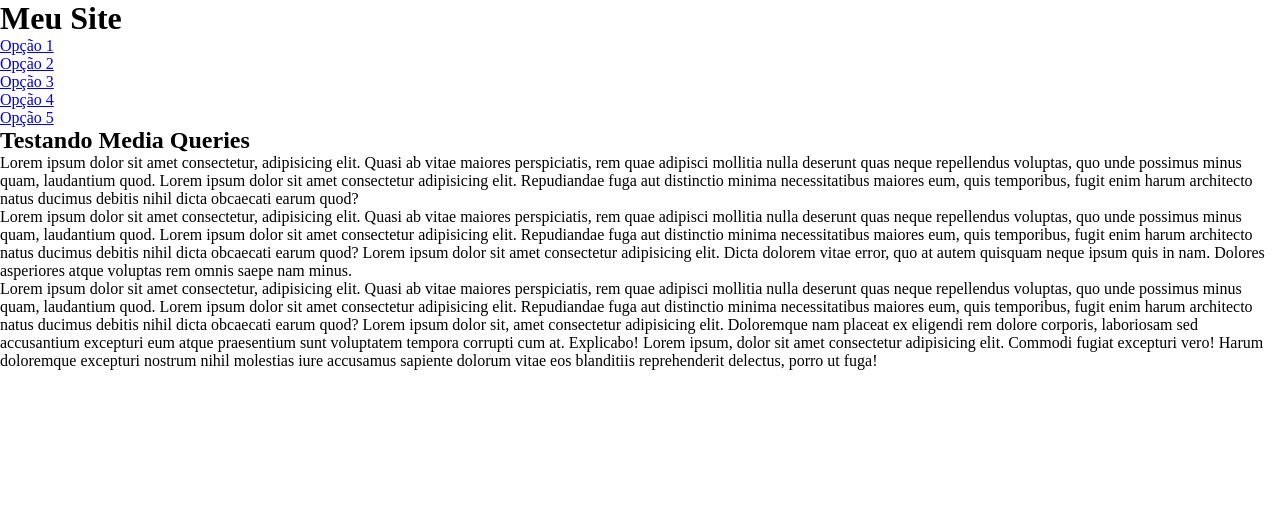
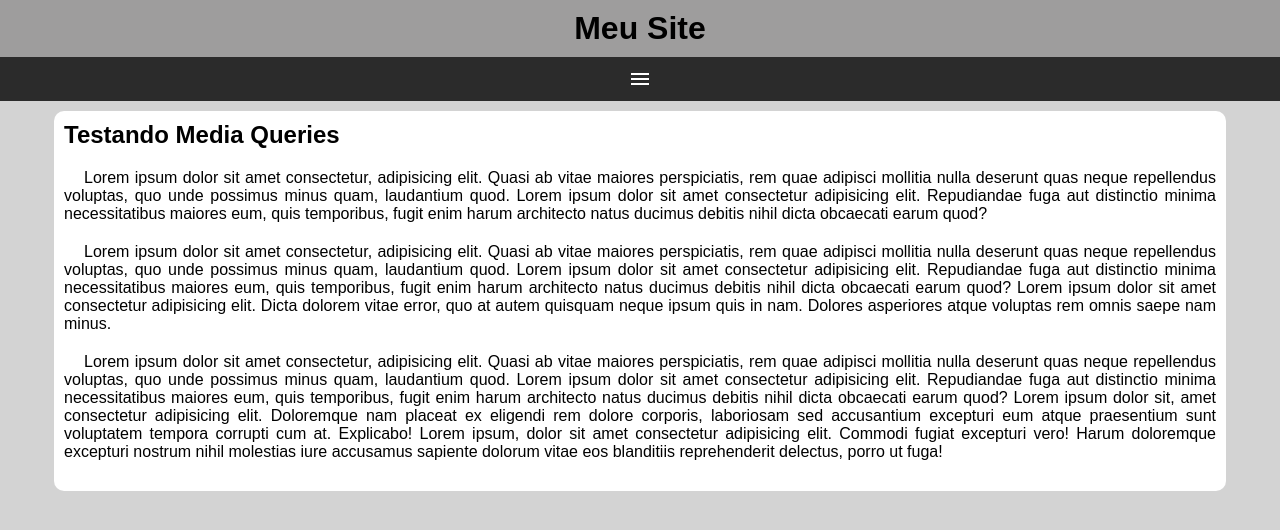
Before and after one commit to JoaoGuiMarques/html-css, a plain HTML site: page exercicios/ex026/mq005/index.html in a window 1280 px wide. Drawn offline with nearby package versions, Linux system fonts and the light colour scheme.

Commit message:
ex 26 005 mq

```diff
--- a/exercicios/ex026/mq005/estilos/style.css
+++ b/exercicios/ex026/mq005/estilos/style.css
@@ -1,6 +1,75 @@
 @charset "UTF-8";
 
 * {
+    font-family: Arial, Helvetica, sans-serif;
     margin: 0px;
     padding: 0px;
 }
+
+body, html {
+    background-color: lightgray;
+}
+
+header {
+    background-color: rgb(158, 157, 157);
+}
+
+header > h1 {
+    padding: 10px;
+    text-align: center;
+}
+
+#burguer {
+    background-color: rgb(43, 43, 43);
+    color: white;
+    display: block;
+    text-align: center;
+    padding: 10px;
+    cursor: pointer;
+}
+
+#burguer:hover {
+    background-color: white;
+    color: black;
+}
+
+menu {
+    display: none;
+}
+
+menu > ul {
+    list-style-type: none;
+}
+
+menu a {
+    display: block;
+    padding: 10px;
+    text-decoration: none;
+    text-align: center;
+    background-color: rgb(104, 104, 104);
+    color: white;
+    border-top: 2px solid gray ;
+}
+
+menu a:hover {
+    background-color: gray;
+}
+
+main {
+    width: 90vw;
+    background-color: white;
+    margin: auto;
+    margin-top: 10px;
+    padding: 10px;
+    border-radius: 10px;
+}
+
+article > h2 {
+    padding-bottom: 20px;
+}
+
+article > p {
+    text-align: justify;
+    margin-bottom: 20px;
+    text-indent: 20px;
+}
--- a/exercicios/ex026/mq005/index.html
+++ b/exercicios/ex026/mq005/index.html
@@ -4,12 +4,14 @@
     <meta charset="UTF-8">
     <meta name="viewport" content="width=device-width, initial-scale=1.0">
     <title>Media Query</title>
+    <link href="https://fonts.googleapis.com/css2?family=Material+Symbols+Outlined" rel="stylesheet" />
     <link rel="stylesheet" href="estilos/style.css">
 </head>
 <body>
     <header>
         <h1>Meu Site</h1>
-        <menu>
+        <span id="burguer" class="material-symbols-outlined" onclick="clickMenu()">menu</span>
+        <menu id="itens">
             <ul>
                 <li><a href="#">Opção 1</a></li>
                 <li><a href="#">Opção 2</a></li>
@@ -29,5 +31,14 @@
             <p>Lorem ipsum dolor sit amet consectetur, adipisicing elit. Quasi ab vitae maiores perspiciatis, rem quae adipisci mollitia nulla deserunt quas neque repellendus voluptas, quo unde possimus minus quam, laudantium quod. Lorem ipsum dolor sit amet consectetur adipisicing elit. Repudiandae fuga aut distinctio minima necessitatibus maiores eum, quis temporibus, fugit enim harum architecto natus ducimus debitis nihil dicta obcaecati earum quod? Lorem ipsum dolor sit, amet consectetur adipisicing elit. Doloremque nam placeat ex eligendi rem dolore corporis, laboriosam sed accusantium excepturi eum atque praesentium sunt voluptatem tempora corrupti cum at. Explicabo! Lorem ipsum, dolor sit amet consectetur adipisicing elit. Commodi fugiat excepturi vero! Harum doloremque excepturi nostrum nihil molestias iure accusamus sapiente dolorum vitae eos blanditiis reprehenderit delectus, porro ut fuga!</p>
         </article>
     </main>
+    <script>
+        function clickMenu() {
+            if (itens.style.display == 'block') {
+                itens.style.display = 'none'
+            } else {
+                itens.style.display = 'block'
+            }
+        }
+    </script>
 </body>
 </html>
```
